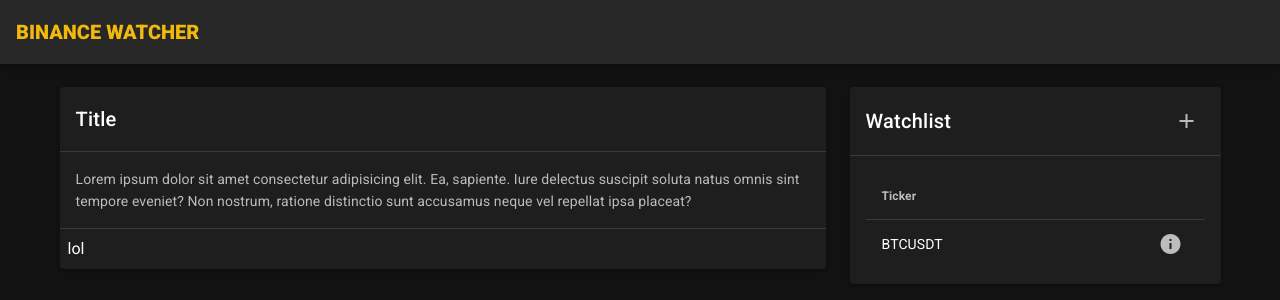
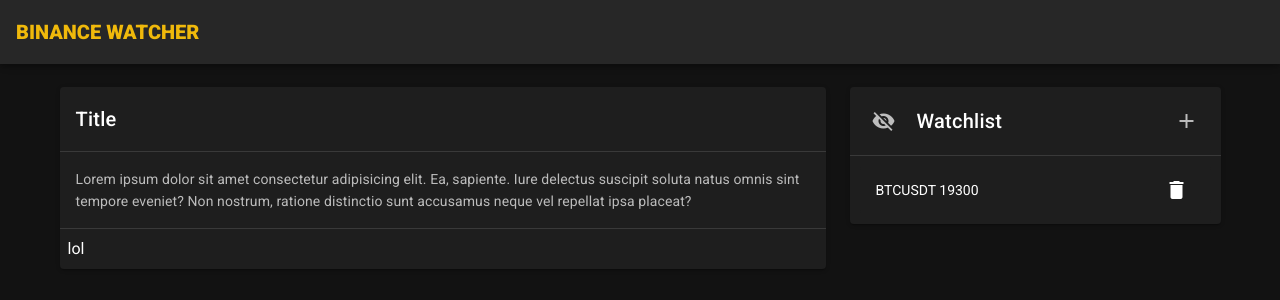
Before and after one commit to monacodark/binance-watcher, a Vue app: page / in a window 1280 px wide. Shown: the top 300 px of the page. Built offline with nearby package versions, Linux system fonts and the light colour scheme.

Commit message:
http client and components prepare

```diff
--- a/src/App.vue
+++ b/src/App.vue
@@ -1,3 +1,24 @@
+<script>
+import {BinanceClient} from './services/BinanceClient'
+
+const binanceClient = new BinanceClient()
+
+export default {
+  name: 'app',
+  components: {},
+  data: () => ({
+    //
+  }),
+  async mounted() {
+    const info = await binanceClient.getKlines({
+      symbol: 'BNBBTC',
+      interval: '15md',
+    })
+    console.log(info)
+  },
+}
+</script>
+
 <template>
   <v-app>
     <v-app-bar
@@ -19,16 +40,6 @@
   </v-app>
 </template>
 
-<script>
-export default {
-  name: 'app',
-  components: {},
-  data: () => ({
-    //
-  }),
-}
-</script>
-
 <style lang="scss">
   .main-wrapper {
     padding-top: 75px;
--- /dev/null
+++ b/src/components/Chart.vue
@@ -0,0 +1,31 @@
+<script>
+// @ is an alias to /src
+
+export default {
+  name: 'chart',
+}
+</script>
+
+<template>
+  <v-card>
+    <v-card-title>
+      Title
+    </v-card-title>
+
+    <v-divider />
+
+    <v-card-text>
+      Lorem ipsum dolor sit amet consectetur adipisicing elit.
+      Ea, sapiente. Iure delectus suscipit soluta natus omnis
+      sint tempore eveniet?
+      Non nostrum, ratione distinctio sunt accusamus neque
+      vel repellat ipsa placeat?
+    </v-card-text>
+
+    <v-divider />
+
+    <v-card-actions>
+      lol
+    </v-card-actions>
+  </v-card>
+</template>
--- /dev/null
+++ b/src/components/WatchItem.vue
@@ -0,0 +1,55 @@
+<script>
+// @ is an alias to /src
+
+export default {
+  name: 'watch-item',
+  components: {},
+  methods: {
+    clickForTicker(e) {
+      console.log('click', e)
+    },
+    clickForRemove() {
+      console.log('remove')
+    },
+  },
+}
+</script>
+
+<template>
+  <tr
+    class="ticker">
+    <td
+      class="ticker__label"
+      @click="clickForTicker">
+      BTCUSDT
+      19300
+    </td>
+    <td
+      class="text-right">
+      <v-btn
+        color="ptimary"
+        icon
+        @click="clickForRemove">
+        <v-icon>mdi-delete</v-icon>
+      </v-btn>
+    </td>
+  </tr>
+</template>
+
+<style lang="scss">
+  .ticker {
+    cursor: pointer;
+  }
+
+  .ticker__label {
+    transition: color .3s ease;
+
+    &:hover {
+      color: #F0B90B;
+    }
+  }
+
+  .ticker__btn-remove {
+    z-index: 100;
+  }
+</style>
--- /dev/null
+++ b/src/components/WatchList.vue
@@ -0,0 +1,60 @@
+<script>
+import WatchItem from '@/components/WatchItem'
+
+export default {
+  name: 'watch-list',
+  components: {
+    'watch-item': WatchItem,
+  },
+  data() {
+    return {
+      selectedItem: 0,
+    }
+  },
+}
+</script>
+
+<template>
+  <v-card>
+    <v-card-title>
+      <v-btn
+        icon
+        class="btn-hide">
+        <v-icon
+          color="grey lighten-1"
+          v-text="'mdi-eye-off'" />
+      </v-btn>
+
+      Watchlist
+
+      <v-spacer />
+
+      <v-btn icon>
+        <v-icon
+          color="grey lighten-1"
+          v-text="'mdi-plus'" />
+      </v-btn>
+    </v-card-title>
+
+    <v-divider />
+
+    <div class="table-wrapper">
+      <v-simple-table>
+        <template v-slot:default>
+          <tbody>
+            <watch-item />
+          </tbody>
+        </template>
+      </v-simple-table>
+    </div>
+  </v-card>
+</template>
+
+<style lang="scss">
+  .btn-hide {
+    margin-right: 15px;
+  }
+  .table-wrapper {
+    padding: 10px;
+  }
+</style>
--- /dev/null
+++ b/src/services/BinanceClient.js
@@ -0,0 +1,47 @@
+import {_HttpClient} from './_HttpClient'
+/**
+ * https://github.com/binance-exchange/binance-official-api-docs/blob/master/rest-api.md
+ */
+export class BinanceClient extends _HttpClient {
+  /**
+   * construnctor
+   */
+  constructor() {
+    super({
+      baseURL: 'https://api.binance.com/api',
+    })
+  }
+
+  /**
+   * @return {object}
+   */
+  async getExchangeInfo() {
+    return await this._sendRequest('GET', 'v3/exchangeInfo')
+  }
+
+  /**
+   * @param {object} params
+   * @return {object}
+   */
+  async getKlines(params) {
+    const intervals = [
+      '1m', '3m', '5m', '15m', '30m',
+      '1h', '2h', '4h', '6h', '8h', '12h',
+      '1d', '3d', '1w', '1M',
+    ]
+
+    const invalidInterval = (
+      !params.interval ||
+      intervals.indexOf(params.interval < 0)
+    )
+
+    if (invalidInterval) {
+      return {
+        success: false,
+        code: 'invalid_interval',
+      }
+    }
+
+    return await this._sendRequest('GET', 'v3/klines', params)
+  }
+}
--- /dev/null
+++ b/src/services/_HttpClient.js
@@ -0,0 +1,65 @@
+import axios from 'axios'
+
+/**
+ * construnctor
+ * https://github.com/binance-exchange/binance-official-api-docs/blob/master/rest-api.md
+ */
+export class _HttpClient {
+  /**
+   * construnctor
+   * @param {object} payload
+   */
+  constructor(payload) {
+    this._httpClient = axios.create(payload)
+  }
+
+  /**
+   * @param {string} url
+   * @param {object} payload
+   * @return {object}
+   */
+  async _GET(url, payload) {
+    try {
+      const {data} = await this._httpClient.get(url, payload)
+
+      return {success: true, data}
+    } catch (error) {
+      return this._getError(error)
+    }
+  }
+
+  /**
+   * @param {string} method
+   * @param {string} url
+   * @param {object} params
+   * @return {object}
+   */
+  async _sendRequest(method, url, params={}) {
+    switch (method) {
+      case 'GET':
+        return await this._GET(url, {params})
+      default:
+        return {success: false, code: 'method_unknown'}
+    }
+  }
+
+  /**
+   * @param {object} error
+   * @return {object}
+   */
+  _getError(error) {
+    if (error.response) {
+      return {
+        success: false,
+        response: error.response,
+      }
+    } else {
+      return {
+        success: false,
+        status: 500,
+        code: 'no_response',
+        message: error.message,
+      }
+    }
+  }
+}
--- a/src/views/Home.vue
+++ b/src/views/Home.vue
@@ -1,3 +1,17 @@
+<script>
+import WatchList from '@/components/WatchList'
+import Chart from '@/components/Chart'
+
+export default {
+  name: 'home',
+  components: {
+    'watch-list': WatchList,
+    'chart': Chart,
+  },
+}
+</script>
+
+
 <template>
   <div class="home">
     <v-container>
@@ -5,99 +19,17 @@
         <v-col
           cols="12"
           xs="12"
-          sm="8"
-          md="8">
-          <v-card>
-            <v-card-title>
-              Title
-            </v-card-title>
-
-            <v-divider />
-
-            <v-card-text>
-              Lorem ipsum dolor sit amet consectetur adipisicing elit.
-              Ea, sapiente. Iure delectus suscipit soluta natus omnis
-              sint tempore eveniet?
-              Non nostrum, ratione distinctio sunt accusamus neque
-              vel repellat ipsa placeat?
-            </v-card-text>
-
-            <v-divider />
-
-            <v-card-actions>
-              lol
-            </v-card-actions>
-          </v-card>
+          sm="8">
+          <chart />
         </v-col>
 
         <v-col
           cols="12"
           xs="12"
-          sm="4"
-          md="4">
-          <v-card>
-            <v-card-title>
-              Watchlist
-
-              <v-spacer />
-
-              <v-btn icon>
-                <v-icon
-                  color="grey lighten-1"
-                  v-text="'mdi-plus'" />
-              </v-btn>
-            </v-card-title>
-
-            <v-divider />
-
-            <v-card-text>
-              <v-simple-table>
-                <template v-slot:default>
-                  <thead>
-                    <tr>
-                      <th class="text-left">
-                        Ticker
-                      </th>
-                      <th />
-                    </tr>
-                  </thead>
-                  <tbody>
-                    <tr @click="clickForTicker">
-                      <td>BTCUSDT</td>
-                      <td class="text-right">
-                        <v-btn icon>
-                          <v-icon
-                            color="grey lighten-1"
-                            v-text="'mdi-information'" />
-                        </v-btn>
-                      </td>
-                    </tr>
-                  </tbody>
-                </template>
-              </v-simple-table>
-            </v-card-text>
-          </v-card>
+          sm="4">
+          <watch-list />
         </v-col>
       </v-row>
     </v-container>
   </div>
 </template>
-
-<script>
-// @ is an alias to /src
-
-export default {
-  name: 'home',
-  components: {},
-  data() {
-    return {
-      selectedItem: 0,
-    }
-  },
-  methods: {
-    clickForTicker() {
-      console.log('click')
-    },
-  },
-}
-</script>
```
Also changed, not shown: package.json (+5 -25 lines), src/main.js (+14 -0 lines), .eslintrc.js, 1 other file (tests, documents, lock files or other folders).
